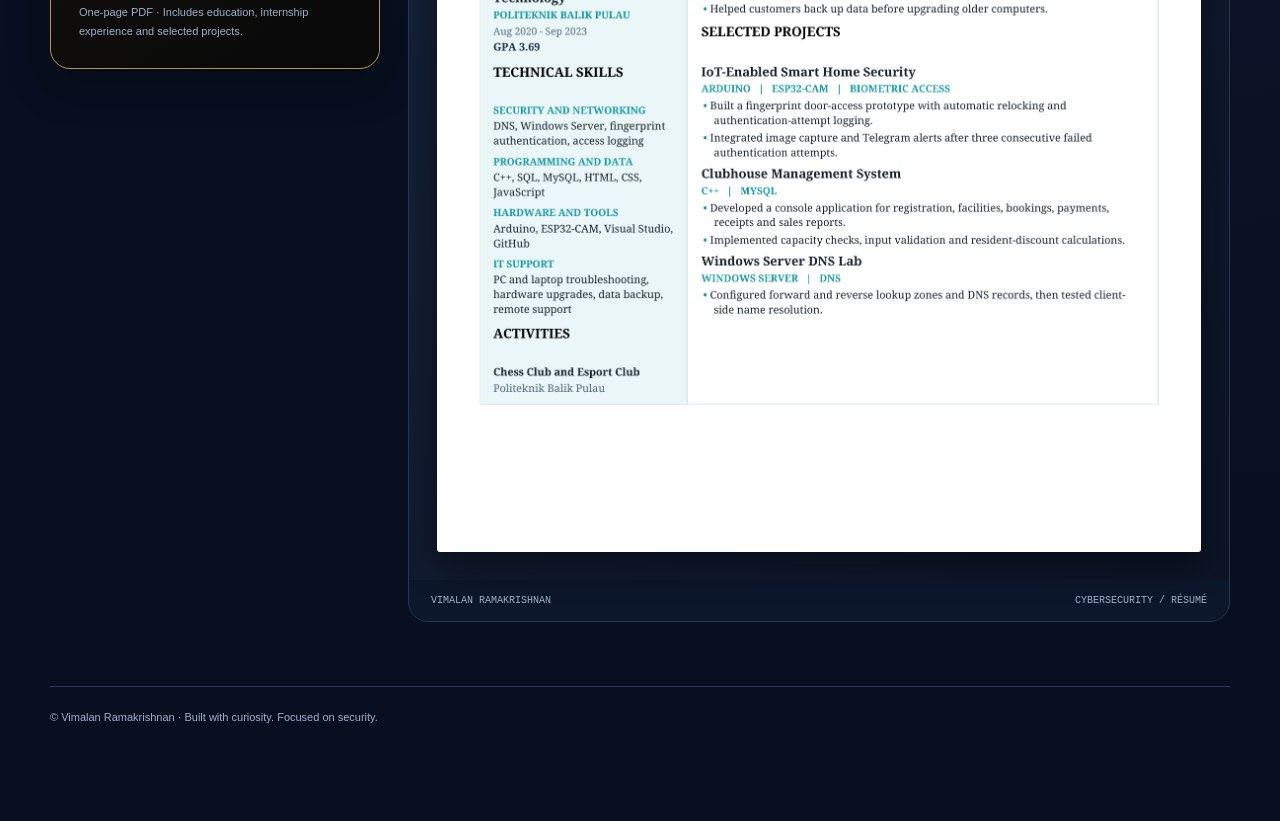
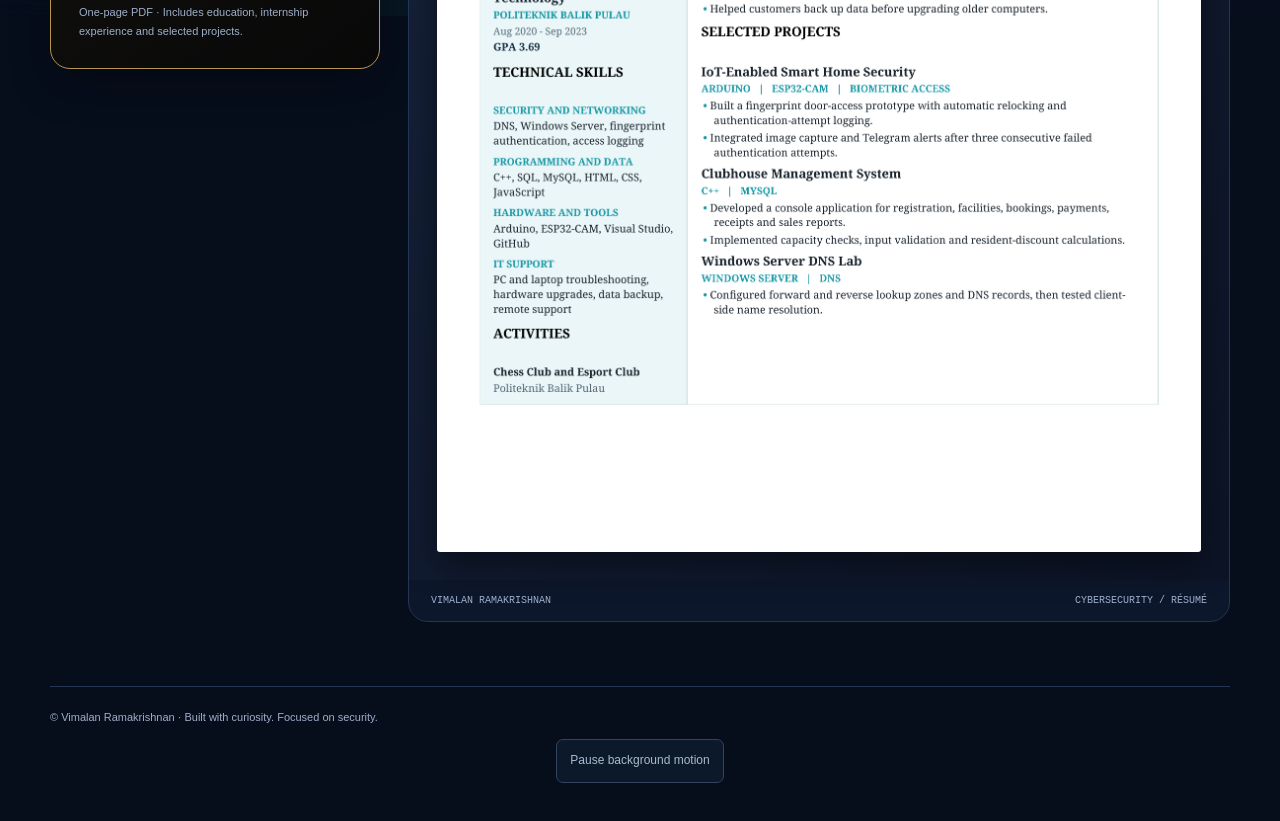
Before and after one commit to VimalanRamakrishnan/vimalanramakrishnan.github.io, a plain HTML site: page resume.html in a window 1280 px wide. Shown: the part 784-1605 px from the top of the page. Before the commit the page ends 1571 px from the top, so only its background shows below. Drawn offline with Linux system fonts and the light colour scheme.

Commit message:
Background Animation

```diff
--- /dev/null
+++ b/animated-background.css
@@ -0,0 +1,11 @@
+/* Ambient background only; existing layout and project animations stay intact. */
+body.has-animated-background { isolation: isolate; background: #060d1b; }
+body.has-animated-background::before,
+body.has-animated-background > .ambient { display: none; }
+.portfolio-atmosphere { position: fixed; inset: 0; z-index: -1; overflow: hidden; pointer-events: none; }
+.portfolio-atmosphere canvas { display: block; width: 100%; height: 100%; }
+.portfolio-atmosphere-glow { position: absolute; inset: 0; background: radial-gradient(280px circle at var(--ambient-x,70%) var(--ambient-y,30%), #64dcff16, transparent 85%); }
+.portfolio-motion-toggle { display: block; margin: 16px auto 0; padding: 10px 13px; min-height: 44px; border: 1px solid #34445e; border-radius: 7px; background: #0c192a; color: #a8bbd2; font: 12px/1.4 Arial, sans-serif; cursor: pointer; }
+.portfolio-motion-toggle:hover { border-color: #70d6ee; color: #e7f8ff; }
+.portfolio-motion-toggle:focus-visible { outline: 2px solid #70d6ee; outline-offset: 4px; }
+@media print { .portfolio-atmosphere, .portfolio-motion-toggle { display: none !important; } }
--- /dev/null
+++ b/animated-background.js
@@ -0,0 +1,81 @@
+/* Lightweight ambient canvas: viewport sized, capped at 30fps and 1.5x DPR. */
+(() => {
+  'use strict';
+  if (document.querySelector('.portfolio-atmosphere')) return;
+  const layer = document.createElement('div');
+  layer.className = 'portfolio-atmosphere';
+  layer.setAttribute('aria-hidden', 'true');
+  const canvas = document.createElement('canvas');
+  const ctx = canvas.getContext('2d');
+  if (!ctx) return;
+  const glow = document.createElement('div');
+  glow.className = 'portfolio-atmosphere-glow';
+  layer.append(canvas, glow);
+  document.body.prepend(layer);
+  document.body.classList.add('has-animated-background');
+  const button = document.createElement('button');
+  button.type = 'button';
+  button.className = 'portfolio-motion-toggle';
+  (document.querySelector('footer') || document.body).append(button);
+  const reduced = window.matchMedia('(prefers-reduced-motion: reduce)');
+  let saved = null;
+  try { saved = sessionStorage.getItem('portfolio-background-paused'); } catch (_) {}
+  let paused = reduced.matches || saved === 'true';
+  let raf = 0, last = 0, time = 0, width = 1, height = 1;
+  let pointer = { x: -1000, y: -1000 };
+  const points = Array.from({ length: 38 }, (_, i) => ({ x: ((i*137.51)%997)/997, y: ((i*79.71+91)%991)/991, s: .6+(i%4)*.3, phase:i*1.3 }));
+  function bloom(x,y,r,color) {
+    const gradient=ctx.createRadialGradient(x,y,0,x,y,r);
+    gradient.addColorStop(0,color); gradient.addColorStop(1,'rgba(0,0,0,0)');
+    ctx.fillStyle=gradient; ctx.fillRect(0,0,width,height);
+  }
+  function draw(){ctx.clearRect(0,0,width,height);bloom(width*(.1+.1*Math.sin(time*.17)),height*.25,width*.65,'rgba(30,110,175,.29)');bloom(width*(.94+.06*Math.cos(time*.13)),height*(.4+.1*Math.sin(time*.12)),width*.5,'rgba(94,65,169,.28)');bloom(width*.5,height*(.91+.04*Math.cos(time*.2)),width*.55,'rgba(26,125,126,.19)');
+ctx.lineWidth=.5;ctx.strokeStyle='rgba(100,156,193,.045)';for(let x=0;x<width;x+=48){ctx.beginPath();ctx.moveTo(x,0);ctx.lineTo(x,height);ctx.stroke();}for(let y=0;y<height;y+=48){ctx.beginPath();ctx.moveTo(0,y);ctx.lineTo(width,y);ctx.stroke();}
+for(let side=0;side<2;side++){for(let band=0;band<9;band++){ctx.beginPath();for(let j=0;j<=70;j++){const y=j/70*height;const sway=Math.sin(j/70*6+time*.18+band*.06)*width*.1;const x=(side?width*.97:width*.025)+sway+band*4*(side?-1:1);j?ctx.lineTo(x,y):ctx.moveTo(x,y);}ctx.strokeStyle=side?'rgba(142,124,240,.07)':'rgba(93,205,226,.075)';ctx.lineWidth=.7;ctx.stroke();}}
+ctx.lineWidth=.65;
+for(let k=0;k<13;k++){ctx.beginPath();for(let j=0;j<=65;j++){const x=j/65*width;const base=height*(.76+k*.013);const y=base+Math.sin(j/65*4.5+time*.25+k*.075)*height*.13+Math.cos(j/65*3-time*.15)*height*.07;j?ctx.lineTo(x,y):ctx.moveTo(x,y);}ctx.strokeStyle='rgba(86,153,207,'+(.035+k*.003)+')';ctx.stroke();}
+points.forEach(p=>{const x=(p.x*width+Math.sin(time*.16+p.phase)*19+width)%width;const y=(p.y*height-time*(2+p.s)+height*100)%height;ctx.beginPath();ctx.arc(x,y,p.s,0,Math.PI*2);ctx.fillStyle='rgba(133,200,232,'+(.18+.16*(1+Math.sin(time*.6+p.phase))/2)+')';ctx.fill();const d=Math.hypot(pointer.x-x,pointer.y-y);if(d<120){ctx.beginPath();ctx.moveTo(x,y);ctx.lineTo(pointer.x,pointer.y);ctx.strokeStyle='rgba(101,202,235,'+((1-d/120)*.15)+')';ctx.stroke();}});}
+
+  function resize() {
+    width = Math.max(1, document.documentElement.clientWidth);
+    height = Math.max(1, window.innerHeight);
+    const dpr = Math.min(window.devicePixelRatio || 1, 1.5);
+    canvas.width = Math.round(width*dpr); canvas.height = Math.round(height*dpr);
+    ctx.setTransform(dpr,0,0,dpr,0,0); draw();
+  }
+  function frame(now) {
+    raf = 0;
+    if (paused || document.hidden || !layer.isConnected) return;
+    if (now-last >= 1000/30) {
+      time += Math.min((now-last)/1000,.06); last=now; draw();
+    }
+    raf=requestAnimationFrame(frame);
+  }
+  function sync() {
+    cancelAnimationFrame(raf); raf=0;
+    button.textContent=paused?'Resume background motion':'Pause background motion';
+    button.setAttribute('aria-pressed',String(paused));
+    glow.style.opacity=paused?'0':'1';
+    if (!paused && !document.hidden) { last=performance.now(); raf=requestAnimationFrame(frame); }
+    else draw();
+  }
+  button.addEventListener('click', () => {
+    paused=!paused;
+    saved=String(paused);
+    try { sessionStorage.setItem('portfolio-background-paused',saved); } catch (_) {}
+    sync();
+  });
+  window.addEventListener('pointermove', event => {
+    if (paused || event.pointerType !== 'mouse') return;
+    pointer={x:event.clientX,y:event.clientY};
+    layer.style.setProperty('--ambient-x',pointer.x+'px');
+    layer.style.setProperty('--ambient-y',pointer.y+'px');
+  }, {passive:true});
+  document.addEventListener('pointerleave',()=>{pointer={x:-1000,y:-1000};});
+  window.addEventListener('resize',resize,{passive:true});
+  document.addEventListener('visibilitychange',sync);
+  window.addEventListener('pagehide',()=>{cancelAnimationFrame(raf);raf=0;});
+  window.addEventListener('pageshow',sync);
+  reduced.addEventListener('change',()=>{paused=reduced.matches || saved==='true';sync();});
+  resize(); sync();
+})();
--- a/resume.html
+++ b/resume.html
@@ -9,7 +9,9 @@
 .panel .button{background:linear-gradient(110deg,#dfc17b,#b99449);color:#14110a;border:1px solid #d4b46a}
 .panel .button.secondary{background:#0b0b0b;color:#e6cf9e;border-color:#95763b}
 .panel .button:focus-visible{outline-color:#dfc17b}
-</style></head><body>
+</style><link rel="stylesheet" href="animated-background.css?v=33" />
+<script src="animated-background.js?v=33" defer></script>
+</head><body>
 <header><a class="brand" href="index.html"><span class="mark">VR</span>Vimalan Ramakrishnan</a><a class="back" href="index.html">← Back to portfolio</a></header>
 <main><div class="intro"><div><div class="eyebrow">Career / Résumé</div><h1>Experience, <span>on paper.</span></h1></div><p>A closer look at my education, technical skills and hands-on projects. Preview my résumé here or download a copy.</p></div>
 <div class="layout"><aside class="panel"><div class="status">SEEKING A CYBERSECURITY INTERNSHIP</div><h2>Vimalan<br>Ramakrishnan</h2><p class="role">Computer Security undergraduate<br>Universiti Teknikal Malaysia Melaka</p><div class="tags"><span>Cybersecurity</span><span>Networking</span><span>Embedded systems</span></div><div class="facts"><div class="fact"><small>Education</small>Bachelor of Computer Science<br>(Computer Security)</div></div><a class="button" href="assets/resume/Vimalan_Ramakrishnan_Resume.pdf" download="Vimalan_Ramakrishnan_Resume.pdf">Download résumé <span aria-hidden="true">↓</span></a><a class="button secondary" href="assets/resume/Vimalan_Ramakrishnan_Resume.pdf" target="_blank" rel="noopener">Open PDF <span aria-hidden="true">↗</span></a><p class="note">One-page PDF · Includes education, internship experience and selected projects.</p></aside>
```
Also changed, not shown: index.html (+3 -1 lines).
